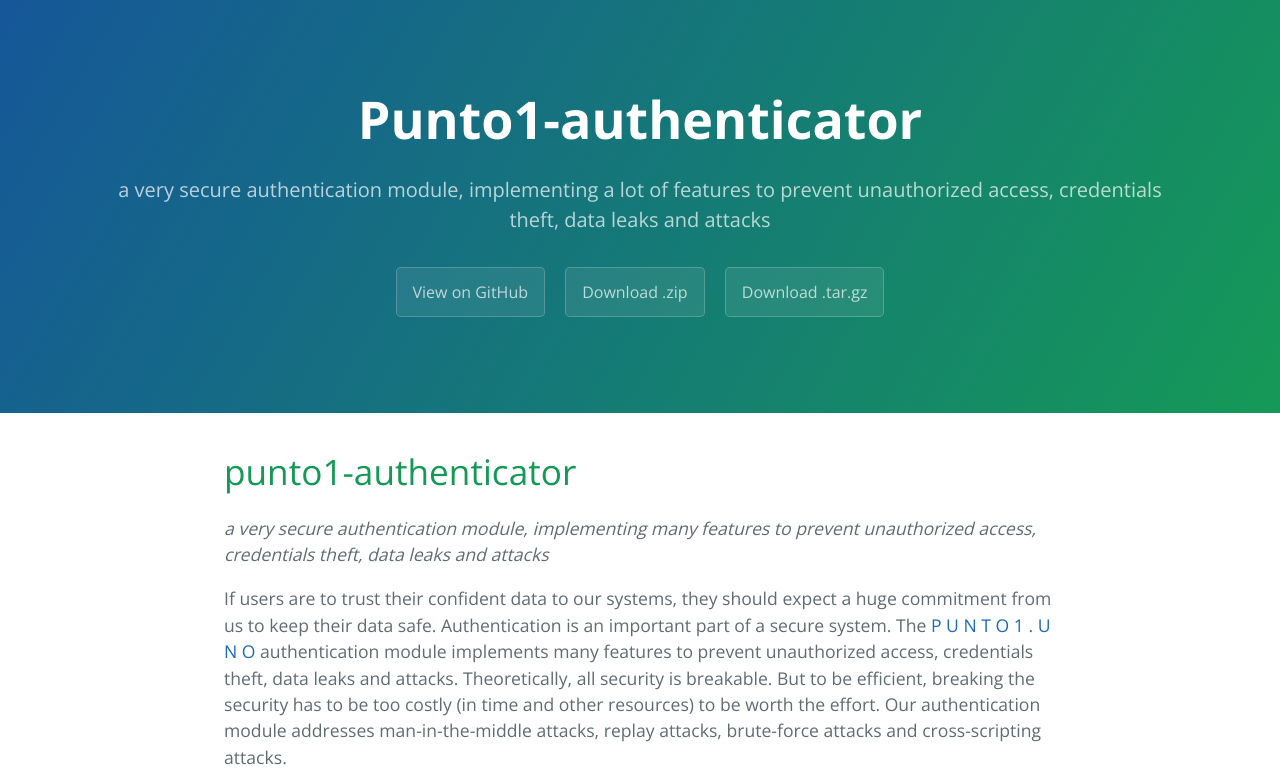
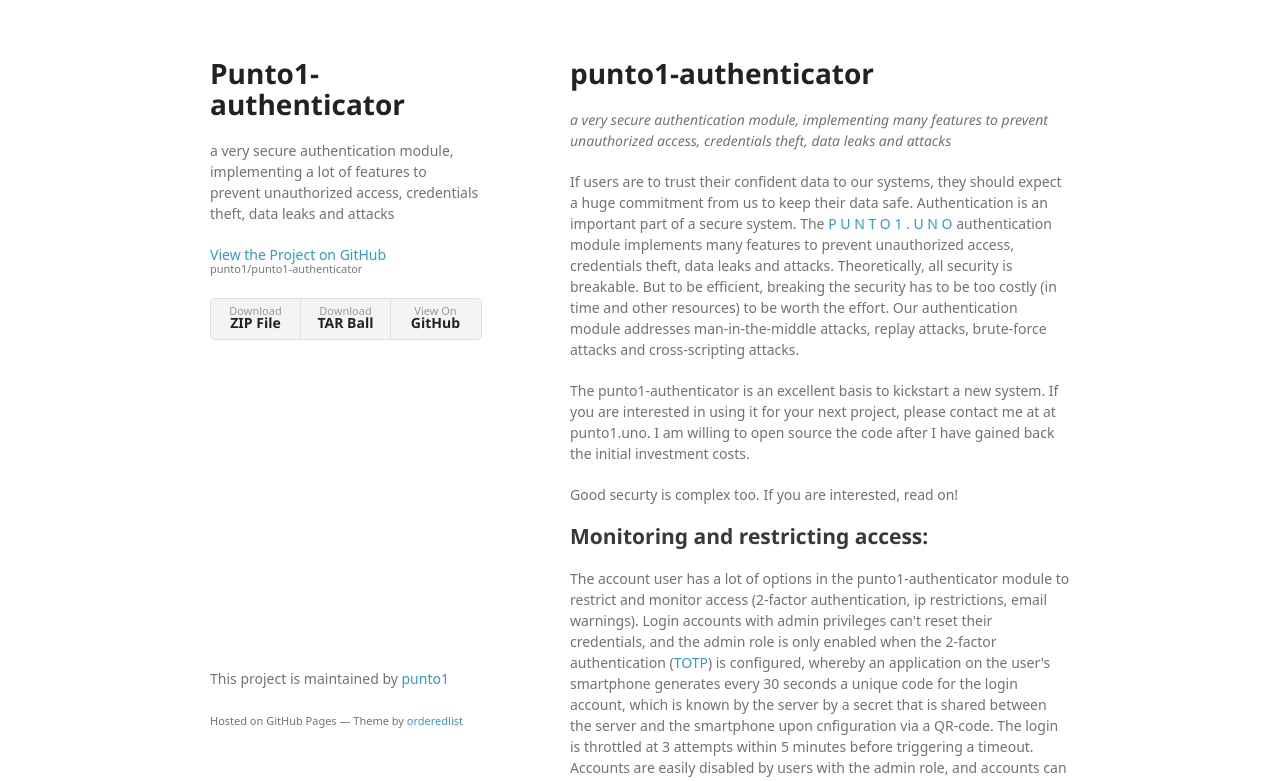
Before and after one commit to punto1/punto1-authenticator, a plain HTML site: page index.html in a window 1280 px wide. Shown: the top 781 px of the page. Drawn offline with nearby package versions, Linux system fonts and the light colour scheme; a web font is replaced by a local one.

Commit message:
Create gh-pages branch via GitHub

```diff
--- a/index.html
+++ b/index.html
@@ -1,25 +1,34 @@
-<!DOCTYPE html>
-<html lang="en-us">
+<!doctype html>
+<html>
   <head>
-    <meta charset="UTF-8">
+    <meta charset="utf-8">
+    <meta http-equiv="X-UA-Compatible" content="chrome=1">
     <title>Punto1-authenticator by punto1</title>
-    <meta name="viewport" content="width=device-width, initial-scale=1">
-    <link rel="stylesheet" type="text/css" href="stylesheets/normalize.css" media="screen">
-    <link href='https://fonts.googleapis.com/css?family=Open+Sans:400,700' rel='stylesheet' type='text/css'>
-    <link rel="stylesheet" type="text/css" href="stylesheets/stylesheet.css" media="screen">
-    <link rel="stylesheet" type="text/css" href="stylesheets/github-light.css" media="screen">
+
+    <link rel="stylesheet" href="stylesheets/styles.css">
+    <link rel="stylesheet" href="stylesheets/github-light.css">
+    <meta name="viewport" content="width=device-width">
+    <!--[if lt IE 9]>
+    <script src="//html5shiv.googlecode.com/svn/trunk/html5.js"></script>
+    <![endif]-->
   </head>
   <body>
-    <section class="page-header">
-      <h1 class="project-name">Punto1-authenticator</h1>
-      <h2 class="project-tagline">a very secure authentication module, implementing a lot of features to prevent unauthorized access, credentials theft, data leaks and attacks</h2>
-      <a href="https://github.com/punto1/punto1-authenticator" class="btn">View on GitHub</a>
-      <a href="https://github.com/punto1/punto1-authenticator/zipball/master" class="btn">Download .zip</a>
-      <a href="https://github.com/punto1/punto1-authenticator/tarball/master" class="btn">Download .tar.gz</a>
-    </section>
+    <div class="wrapper">
+      <header>
+        <h1>Punto1-authenticator</h1>
+        <p>a very secure authentication module, implementing a lot of features to prevent unauthorized access, credentials theft, data leaks and attacks</p>
 
-    <section class="main-content">
-      <h1>
+        <p class="view"><a href="https://github.com/punto1/punto1-authenticator">View the Project on GitHub <small>punto1/punto1-authenticator</small></a></p>
+
+
+        <ul>
+          <li><a href="https://github.com/punto1/punto1-authenticator/zipball/master">Download <strong>ZIP File</strong></a></li>
+          <li><a href="https://github.com/punto1/punto1-authenticator/tarball/master">Download <strong>TAR Ball</strong></a></li>
+          <li><a href="https://github.com/punto1/punto1-authenticator">View On <strong>GitHub</strong></a></li>
+        </ul>
+      </header>
+      <section>
+        <h1>
 <a id="punto1-authenticator" class="anchor" href="#punto1-authenticator" aria-hidden="true"><span aria-hidden="true" class="octicon octicon-link"></span></a>punto1-authenticator</h1>
 
 <p><em>a very secure authentication module, implementing many features to prevent unauthorized access, credentials theft, data leaks and attacks</em></p>
@@ -112,15 +121,13 @@
 </ul>
 
 <p>© DouweM, punto1.uno, may 2016</p>
-
-      <footer class="site-footer">
-        <span class="site-footer-owner"><a href="https://github.com/punto1/punto1-authenticator">Punto1-authenticator</a> is maintained by <a href="https://github.com/punto1">punto1</a>.</span>
-
-        <span class="site-footer-credits">This page was generated by <a href="https://pages.github.com">GitHub Pages</a> using the <a href="https://github.com/jasonlong/cayman-theme">Cayman theme</a> by <a href="https://twitter.com/jasonlong">Jason Long</a>.</span>
+      </section>
+      <footer>
+        <p>This project is maintained by <a href="https://github.com/punto1">punto1</a></p>
+        <p><small>Hosted on GitHub Pages &mdash; Theme by <a href="https://github.com/orderedlist">orderedlist</a></small></p>
       </footer>
-
-    </section>
-
+    </div>
+    <script src="javascripts/scale.fix.js"></script>
 
   </body>
 </html>
```
